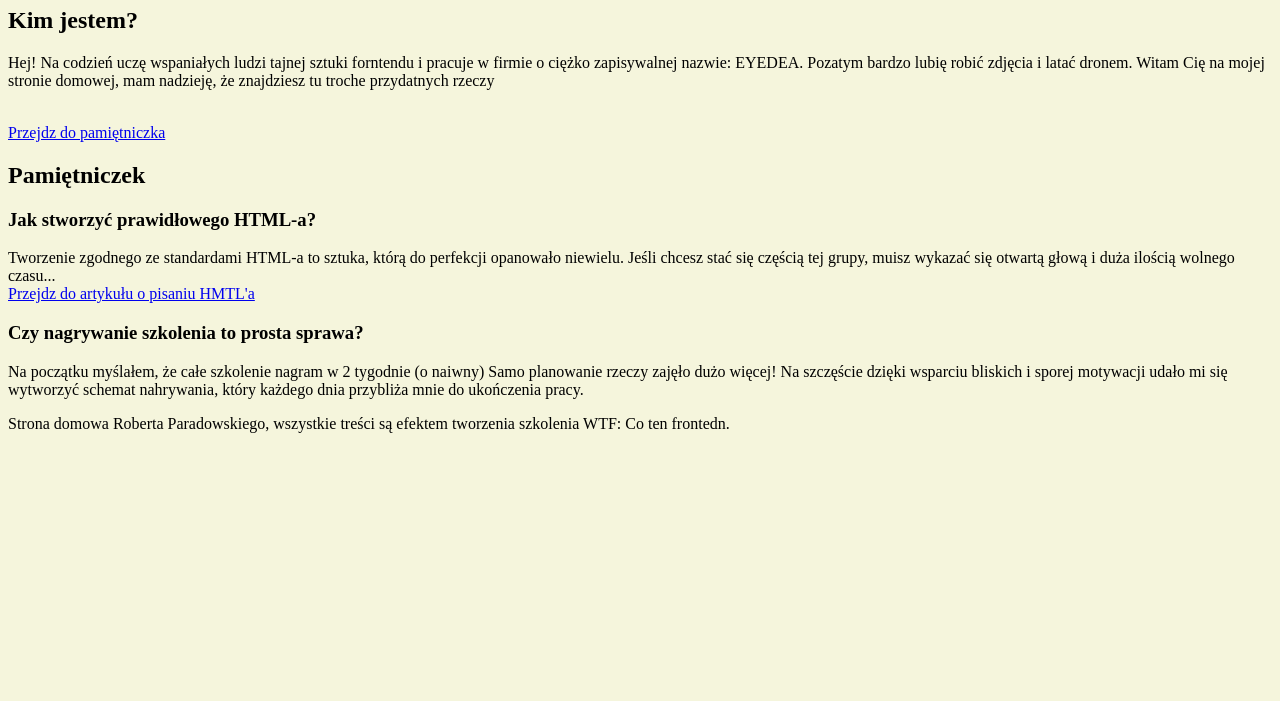
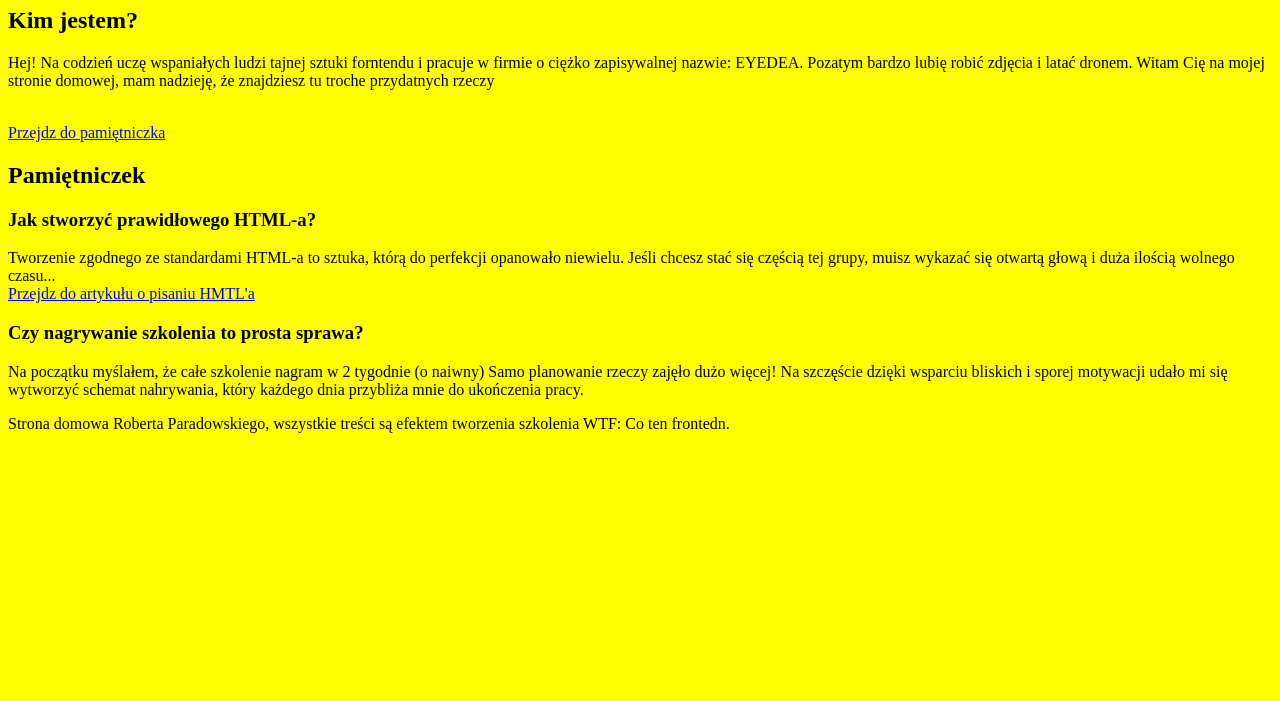
Before and after one commit to paradajs7100/hompage, a plain HTML site: page index.html in a window 1280 px wide. Shown: the part 99-800 px from the top of the page. Drawn offline with Linux system fonts and the light colour scheme.

Commit message:
feat: new background

```diff
--- a/style.css
+++ b/style.css
@@ -1,3 +1,3 @@
 body {
-    background-color: beige;
+    background-color: yellow;
 }
```
